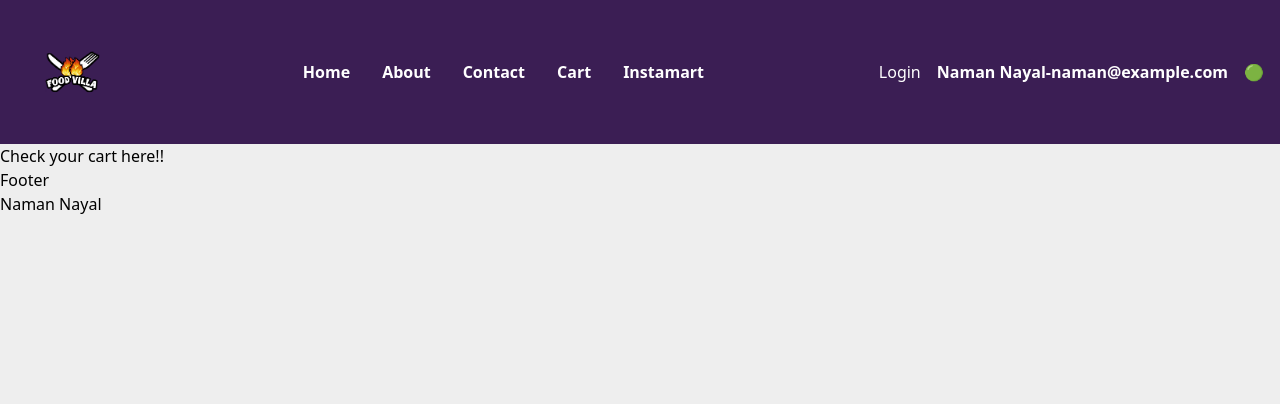
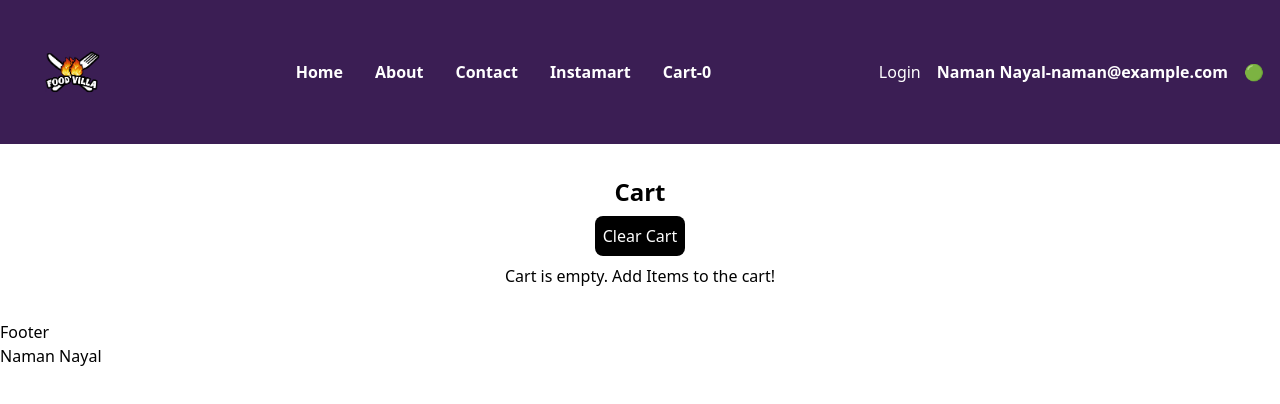
Before and after one commit to NamanNayal/foodVilla, a React (Vite) app: page /cart in a window 1280 px wide. Shown: the top 404 px of the page. Built offline with nearby package versions, Linux system fonts and the light colour scheme.

Commit message:
fixed-cart

```diff
--- a/package.json
+++ b/package.json
@@ -10,8 +10,10 @@
     "preview": "vite preview"
   },
   "dependencies": {
+    "@reduxjs/toolkit": "^2.3.0",
     "react": "^18.3.1",
     "react-dom": "^18.3.1",
+    "react-redux": "^9.1.2",
     "react-router-dom": "^6.27.0",
     "react-shimmer-effects": "^1.0.3"
   },
--- a/src/App.jsx
+++ b/src/App.jsx
@@ -14,8 +14,8 @@ import Shimmer from "./components/Shimmer";
 const Instamart = lazy(()=> import("./components/Instamart"));
 const About =  lazy(() => import("./components/About"));
 import UserContext from "./utils/UserContext";
-
-
+import {Provider} from "react-redux";
+import store from "./utils/store";
 
 // Define the layout of your application
 const AppLayout = () => {
@@ -24,7 +24,7 @@ const AppLayout = () => {
     email: "naman@example.com",
   });
   return (
-    <div className="min-h-screen bg-c1">
+      <Provider store = {store}>
       <UserContext.Provider
       value = {{
         user : user,
@@ -34,7 +34,7 @@ const AppLayout = () => {
       <Outlet/>
       <Footer />
       </UserContext.Provider>
-    </div>
+      </Provider>
   );
 };
 
--- a/src/components/Cart.jsx
+++ b/src/components/Cart.jsx
@@ -1,11 +1,44 @@
-import React from 'react'
+import React from 'react';
+import { useSelector, useDispatch } from 'react-redux';
+import FoodItem from './FoodItem';
+import { clearCart } from '../utils/cartSlice';
 
-function Cart() {
+const Cart= () => {
+  // not a great way to writeit its, illogical as any change in dataa will cause our component to re render
+
+
+  //const cartItems = useSelector((store)=> store);
+
+  //useSelector place we tell what it is subscribing to
+  const cartItems = useSelector((store)=> store.cart.items);
+  console.log(cartItems);
+  console.log("hi");
+  const dispatch  = useDispatch();
+
+  const handleClearCart = () =>{
+    dispatch(clearCart());
+
+  };
+
+
   return (
-    <div>
-      <h1>Check your cart here!!</h1>
+    <div className="text-center m-4 p-4">
+      <h1 className="text-2xl font-bold">Cart</h1>
+      <div className="w-6/12 m-auto">
+        <button
+          className=" p-2 m-2 bg-black text-white rounded-lg"
+          onClick={handleClearCart}
+        >
+          Clear Cart
+        </button>
+        {cartItems?.length === 0 && (
+          <h1> Cart is empty. Add Items to the cart!</h1>
+        )}
+        <FoodItem items={cartItems} />
+      </div>
     </div>
-  )
-}
+  );
+};
 
-export default Cart
+
+export default Cart;
--- /dev/null
+++ b/src/components/FoodItem.jsx
@@ -0,0 +1,49 @@
+import { IMG_CON_URL } from "../constant";
+import { addItem } from "../utils/cartSlice";
+import { useDispatch } from "react-redux";
+
+const FoodItem = ({items, dummy}) => {
+
+   const dispatch = useDispatch();
+   const handleAddItem =(item)=>{
+    dispatch(addItem(item));
+   }
+
+   return (
+    <div>
+      {items.map((item) => (
+        <div
+          key={item.card.info.id}
+          className="p-2 m-2 border-gray-200 border-b-2 text-left flex justify-between"
+        >
+          <div className="w-9/12">
+            <div className="py-2">
+              <span>{item.card.info.name}</span>
+              <span>
+                - ₹
+                {item.card.info.price
+                  ? item.card.info.price / 100
+                  : item.card.info.defaultPrice / 100}
+              </span>
+            </div>
+            <p className="text-xs">{item.card.info.description}</p>
+          </div>
+          <div className="w-3/12 p-4">
+            <div className="absolute">
+            <button
+                className="p-2 mx-16 rounded-lg bg-black text-white shadow-lg"
+                onClick={() => handleAddItem(item)}
+              >
+                Add +
+              </button>
+            </div>
+            <img src={IMG_CON_URL + item.card.info.imageId} className="w-full" />
+          </div>
+        </div>
+      ))}
+    </div>
+
+   );
+  }
+
+ export default FoodItem;
--- a/src/components/Header.jsx
+++ b/src/components/Header.jsx
@@ -3,6 +3,7 @@ import { Link } from "react-router-dom";
 import useOnline from "../utils/useOnline";
 import Logo from "../assets/foodVillaLogo.png";
 import UserContext from "../utils/UserContext";
+import { useSelector } from "react-redux";
 
 
 const Title = () => {
@@ -21,6 +22,9 @@ const Header = () =>{
 
   const {user} = useContext(UserContext);
 
+  const cartItems = useSelector(store => store.cart.items);
+
+
   return (
     <div className="flex justify-between bg-c4 text-white px-4 py-4 s">
       <Title />
@@ -35,11 +39,11 @@ const Header = () =>{
           <Link to="/Contact">
             <li className="hover:text-c2 hover:text-lg">Contact</li>
           </Link>
-          <Link to="/Cart">
-            <li className="hover:text-c2 hover:text-lg">Cart</li>
-          </Link>
           <Link to="/Instamart">
             <li className="hover:text-c2 hover:text-lg">Instamart</li>
+          </Link>
+          <Link to="/Cart">
+            <li className="hover:text-c2 hover:text-lg">Cart-{cartItems.length}</li>
           </Link>
         </ul>
       </div>
--- a/src/components/RestaurantMenu.jsx
+++ b/src/components/RestaurantMenu.jsx
@@ -5,12 +5,16 @@ import { IMG_CON_URL } from '../constant';
 import Shimmer from './Shimmer';
 import { MENU_API } from '../constant';
 import useRestaurant from '../utils/useRestaurant';
+import {addItem} from '../utils/cartSlice';
+import { useDispatch } from 'react-redux';
 
 function RestaurantMenu() {
   //how to read a dynamic url
     const {resId} = useParams();
+    const dispatch = useDispatch();
 
     const restaurant = useRestaurant(resId);
+
 
     if (restaurant === null) return <Shimmer />;
 
@@ -26,12 +30,19 @@ function RestaurantMenu() {
 
 
 
+    // dispatch an anction and then attach payload to it
+    const addFoodItem = (item) =>{
+       dispatch(addItem(item));
+    }
+
+
+
 
     return (
-      <div className="menu">
+      <div className="flex">
         <div >
           <h2>{name}</h2>
-          <img className="menu-image" src={IMG_CON_URL + cloudinaryImageId} alt="Image" />
+          <img className="w-52 h-52" src={IMG_CON_URL + cloudinaryImageId} alt="Image" />
           <h3>{areaName}</h3>
           <h3>{city}</h3>
           <h3>{avgRating} stars</h3>
@@ -47,6 +58,7 @@ function RestaurantMenu() {
                 {item?.card?.info?.name} -{" Rs."}
                 {item?.card?.info?.price / 100 ||
                   item?.card?.info?.defaultPrice / 100}
+                  <button className='p-1 bg-green-600' onClick={()=> addFoodItem(item)}> Add</button>
               </li>
             ))}
           </ul>
--- /dev/null
+++ b/src/utils/cartSlice.jsx
@@ -0,0 +1,27 @@
+import { createSlice, current } from "@reduxjs/toolkit"
+
+
+//my slice reads my name and then initial state and then reducer that have mapping of action and my reducer function
+
+// the state in reducer function represents the initial state or the current state and the action represents the  data which is coming in
+const cartSlice = createSlice({
+    name: "cart",
+    initialState: {
+      items: [],
+    },
+    reducers: {
+      addItem: (state, action) => {
+        state.items.push(action.payload);
+      },
+      removeItem: (state, action) => {
+        state.items.pop();
+      },
+      clearCart: (state, action) => {
+        return { items: [] };
+      },
+    },
+  });
+
+  export const { addItem, removeItem, clearCart } = cartSlice.actions;
+
+  export default cartSlice.reducer;
--- /dev/null
+++ b/src/utils/store.jsx
@@ -0,0 +1,50 @@
+import {configureStore} from  "@reduxjs/toolkit";
+import cartReducer from "./cartSlice";
+
+const store = configureStore({
+    reducer:{
+    cart: cartReducer,
+    },
+}) ;
+
+export default store;
+
+
+
+
+
+
+
+
+
+
+
+
+
+
+
+
+
+
+/*
+-configureStore() - RTK
+store{
+     reducer:{
+     cart: cartSlice,
+     user: userSlice,
+}
+- <Provider store={store}></Provider> Redux-react
+
+-Slice -RTK
+-cartSlice {
+name:'cart',
+intialState: []
+reducers:{
+addItem: (state, action) =>{ state = action.payload
+}
+ export const {addItem, renoveItem} = cartSlice.action;
+ export default cartSlice.reducer;
+}
+
+}
+*/
```
Also changed, not shown: src/components/RestaurantCard.jsx (line endings or trailing spaces), 1 other file (tests, documents, lock files or other folders).
